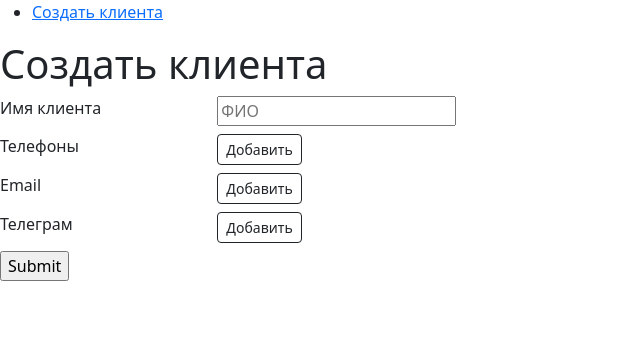
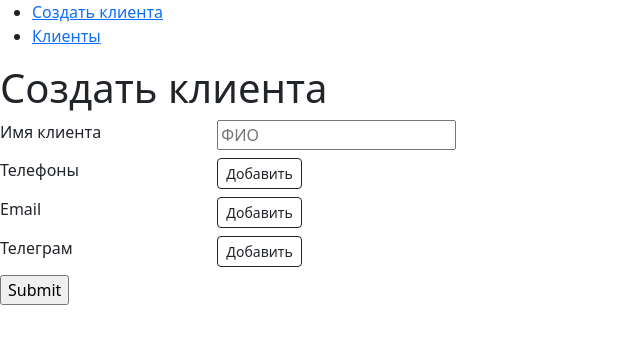
Before and after one commit to stz777/crm-mif, a Next.js app: page /clients/create in a window 1280 px wide. Shown: the top 344 px of the page, without its empty margins (0-640 px from the left). Built offline with nearby package versions, Linux system fonts and the light colour scheme.

Commit message:
add link

```diff
--- a/src/app/layout.tsx
+++ b/src/app/layout.tsx
@@ -12,6 +12,7 @@ export default function RootLayout({
         <header>
           <ul>
             <li><Link href="/clients/create">Создать клиента</Link></li>
+            <li><Link href="/clients/get">Клиенты</Link></li>
           </ul>
         </header>
         {children}</body>
```
